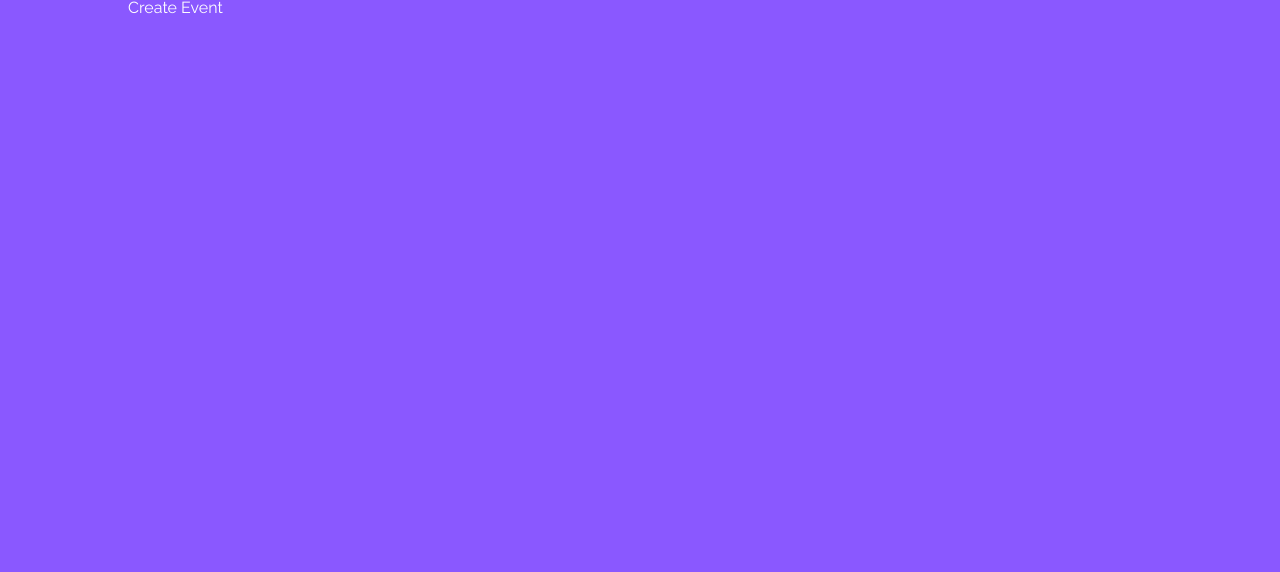
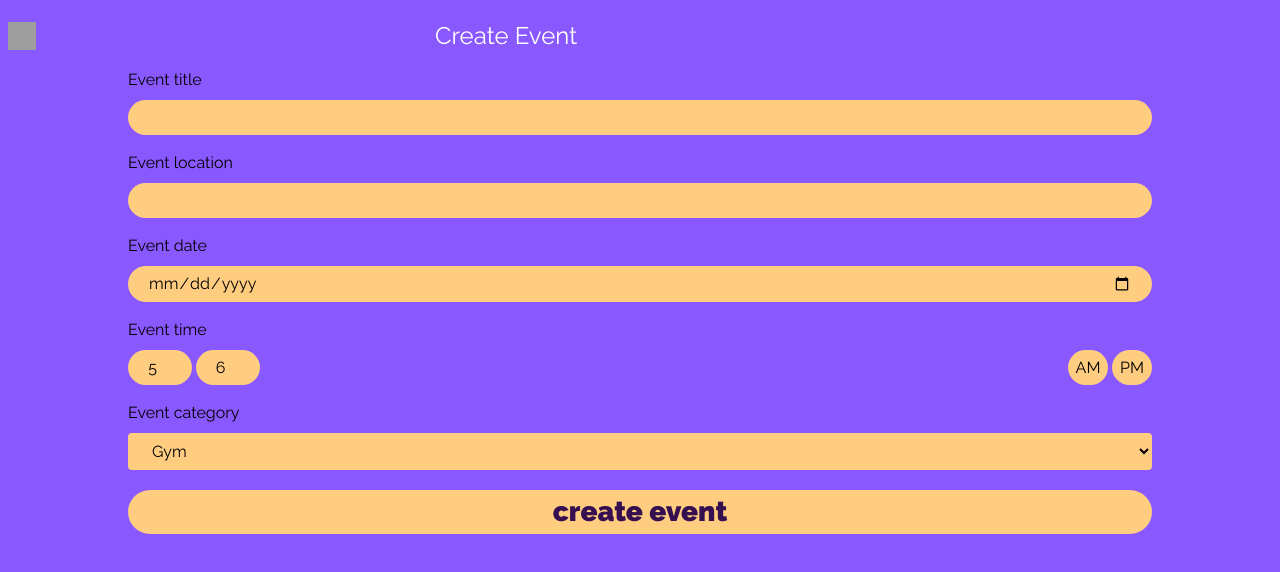
Before and after one commit to kenyounot123/headstarter-hackathon-1, a Next.js app: page /events/create in a window 1280 px wide. Shown: the top 572 px of the page. Built offline with nearby package versions, Linux system fonts and the light colour scheme; grey boxes are pictures that could not be loaded.

Commit message:
Add key attribute to the map function and update create event page

```diff
--- a/app/components/GroupEventCard.tsx
+++ b/app/components/GroupEventCard.tsx
@@ -101,15 +101,15 @@ const Modal = ({ isOpen, onClose }: ModalProps) => {
             &times;
           </button>
         </div>
-        {GROUP_OBJ[0].eventMembers.map((member) => (
-          <>
+        {GROUP_OBJ[0].eventMembers.map((member,idx) => (
+          <div key={idx}>
             <div className="flex gap-2 mt-5 items-center">
               <div className="text-5xl p-2 rounded-full bg-white">
                 🐤
               </div>
               <p className="text-2xl font-[900]">{member}</p>
             </div>
-          </>
+          </div>
         ))}
       </div>
     </div>
--- a/app/events/create/page.tsx
+++ b/app/events/create/page.tsx
@@ -1,8 +1,123 @@
+
+"use client";
+import Image from "next/image";
+import Link from "next/link";
+import { useState } from "react";
+
+
 export default function EventCreate() {
+  const [hours, setHours] = useState<number | ''>('')
+  const [minutes, setMinutes] = useState<number | ''>('')
+  const [period, setPeriod] = useState<'AM' | 'PM'>('AM')
+  const [date, setDate] = useState<string>("")
+
+  const handleDateChange = (e:React.ChangeEvent<HTMLInputElement>) => {
+    setDate(e.target.value)
+  }
+
+  const handleHoursChange = (e:React.ChangeEvent<HTMLInputElement>) => {
+    const value = e.target.value
+    if (value === '' || /^[0-9]{1,2}$/.test(value)) {
+      setHours(Number(value) || '');
+    }
+  }
+
+  const handleMinutesChange = (e:React.ChangeEvent<HTMLInputElement>) => {
+    const value = e.target.value;
+    if (value === '' || /^[0-9]{1,2}$/.test(value)) {
+      setMinutes(Number(value) || '');
+    }
+  }
+  const handlePeriodChange = (e:React.MouseEvent<HTMLButtonElement>,newPeriod: 'AM' | 'PM') => {
+    e.preventDefault();
+    setPeriod(newPeriod);
+  };
+
+  function createDateTimeObject(date: string, hours: string, minutes: string, period: 'AM' | 'PM'): Date {
+
+    // Convert 12-hour clock to 24-hour clock
+    const adjustedHours = period === 'PM' && hours < 12 ? hours + 12 : hours;
+    const finalHours = period === 'AM' && hours === 12 ? 0 : adjustedHours;
+
+    // Create a new Date object with the provided date and time
+    const dateTime = new Date(`${date}T${String(finalHours).padStart(2, '0')}:${String(minutes).padStart(2, '0')}:00`);
+
+    return dateTime;
+  }
+
+
+  // Send data to API
+  const handleSubmit = (e:React.FormEvent<HTMLFormElement>) => {
+    e.preventDefault()
+
+    const formattedTime = ``;
+
+  }
   return (
-    <div className="w-[80%] mx-auto">
-      <h1 className="text-primary-text-color">Create Event</h1>
-      <form action=""></form>
-    </div>
+    <>
+      <div className="flex mx-auto justify-center items-center py-5">
+        <Link className="basis-1/2 ml-2" href="/dashboard">
+          <Image
+            alt="eye"
+            src={"/images/arrow-right-solid.svg"}
+            width={0}
+            height={0}
+            className="w-[3.5vh] h-[3.5vh] rotate-180"
+          />
+        </Link>
+        <div className="flex w-full justify-between items-center text-center text-[3vh] p-[0.5vh] rounded-[1vh]">
+          <h1 className="text-primary-text-color">Create Event</h1>
+        </div>
+      </div>
+      <div className="w-[80%] mx-auto">
+        <form className="flex flex-col gap-5">
+          <div className="flex flex-col gap-3">
+            <label htmlFor="title">Event title</label>
+            <input className="outline-none transition-colors ease-in-out duration-300 hover:bg-hover-color focus:bg-hover-color px-5 placeholder:text-black bg-secondary-accent-color w-full rounded-full p-[1vh]" name="title" type="text" />
+          </div>
+
+          <div className="flex flex-col gap-3">
+            <label htmlFor="location">Event location</label>
+            <input className="outline-none transition-colors ease-in-out duration-300 hover:bg-hover-color focus:bg-hover-color px-5 placeholder:text-black bg-secondary-accent-color w-full rounded-full p-[1vh]" name="location" type="text" />
+          </div>
+
+          <div className="flex flex-col gap-3">
+            <label htmlFor="date">Event date</label>
+            <input className="outline-none transition-colors ease-in-out duration-300 hover:bg-hover-color focus:bg-hover-color px-5 placeholder:text-black bg-secondary-accent-color w-full rounded-full p-[1vh]" onChange={handleDateChange} name="date" type="date" value={date}/>
+          </div>
+
+          <div className="flex flex-col gap-3">
+            <p>Event time</p>
+            <div className="flex justify-between gap-5">
+              <div className="flex gap-1">
+                <input className="text-center max-w-sm w-16 outline-none transition-colors ease-in-out duration-300 hover:bg-hover-color focus:bg-hover-color placeholder:text-black bg-secondary-accent-color rounded-full" placeholder="5" type="number" min="1" max="12" value={hours} onChange={handleHoursChange}/>
+                <input className="text-center max-w-sm w-16 outline-none transition-colors ease-in-out duration-300 hover:bg-hover-color p-2 focus:bg-hover-color placeholder:text-black bg-secondary-accent-color rounded-full" placeholder="6" type="number" min="0" max="59" value={minutes} onChange={handleMinutesChange}/>
+              </div>
+              <div className="flex gap-1">
+                <button onClick={(e) => handlePeriodChange(e,"AM")} className={`text-center max-w-sm w-10 outline-none transition-colors ease-in-out duration-300 hover:bg-hover-color focus:bg-hover-color placeholder:text-black bg-secondary-accent-color rounded-full`}>AM</button>
+                <button onClick={(e) => handlePeriodChange(e,"PM")} className="text-center max-w-sm w-10 outline-none transition-colors ease-in-out duration-300 hover:bg-hover-color focus:bg-hover-color placeholder:text-black bg-secondary-accent-color rounded-full">PM</button>
+              </div>
+            </div>
+          </div>
+
+          <div className="flex flex-col gap-3">
+            <label htmlFor="category">Event category</label>
+            <select className=" transition-colors ease-in-out duration-300 hover:bg-hover-color focus:bg-hover-color px-5 placeholder:text-black bg-secondary-accent-color w-full rounded p-[1vh] outline-none" name="category" id="category">
+              <option value="gym">Gym</option>
+              <option value="cafe">Cafe</option>
+              <option value="club">Club</option>
+              <option value="food">Restaurant</option>
+              <option value="park">Park</option>
+            </select>
+          </div>
+
+          <button type="submit" className="bg-secondary-accent-color w-full rounded-full p-[1vh]">
+            <h1 className="bg-[#] text-[3.5vh] font-[900] text-primary-accent-color">
+              create event
+            </h1>
+          </button>
+        </form>
+      </div>
+    </>
   )
 }
```
Also changed, not shown: app/components/EventChoiceButton.tsx (+4 -4 lines).
